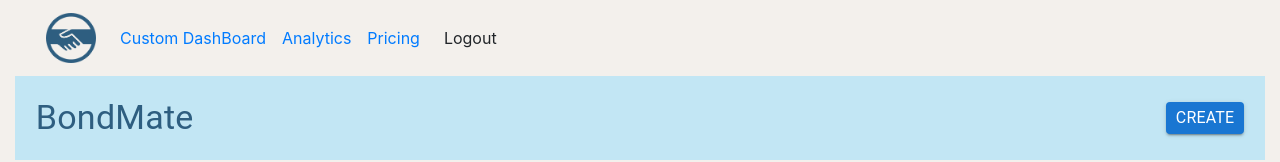
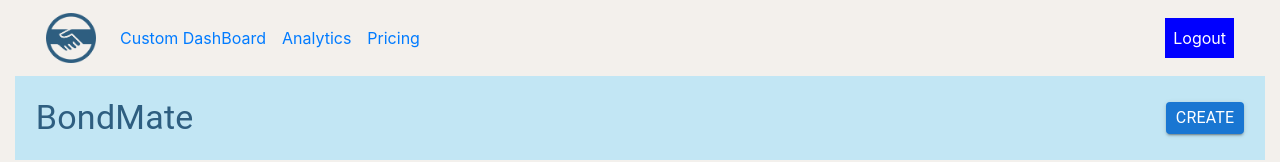
Before and after one commit to parthviii/frontend_db, a React (Create React App) app: page /dashboard in a window 1280 px wide. Shown: the top 162 px of the page. Built offline with nearby package versions, Linux system fonts and the light colour scheme; no server answers.

Commit message:
Login Logout Functionality Added

```diff
--- a/src/components/Navbar.jsx
+++ b/src/components/Navbar.jsx
@@ -1,7 +1,13 @@
 import React from "react";
 import { Image } from "react-bootstrap";
+import { useNavigate } from 'react-router-dom';
+import '../styles/Navbar.css';
+const Navbar = () => {
+  const navigate = useNavigate();
+  const handleLogout = () => {
+    navigate('/');
+  };
 
-const Navbar = () => {
   return (
     <nav className="navbar navbar-expand-lg bg-body-tertiary top">
       <div className="container-fluid">
@@ -42,8 +48,13 @@ const Navbar = () => {
               </a>
             </li>
           </ul>
-
-          <a className="nav-link active">Logout</a>
+          <ul className="navbar-nav ml-auto mb-2 mb-lg-0"> {/* Use ml-auto to push the items to the right */}
+            <li className="nav-item">
+              <button className="nav-link logout-button" onClick={handleLogout} >
+                Logout
+              </button>
+            </li>
+          </ul>
         </div>
       </div>
     </nav>
--- /dev/null
+++ b/src/styles/Navbar.css
@@ -0,0 +1,12 @@
+/* Navbar.css */
+.logout-button {
+    background-color: blue;
+    color: white;
+    border: none;
+    cursor: pointer;
+    transition: background-color 0.3s ease;
+  }
+
+  .logout-button:hover {
+    background-color: darkblue;
+  }
```
